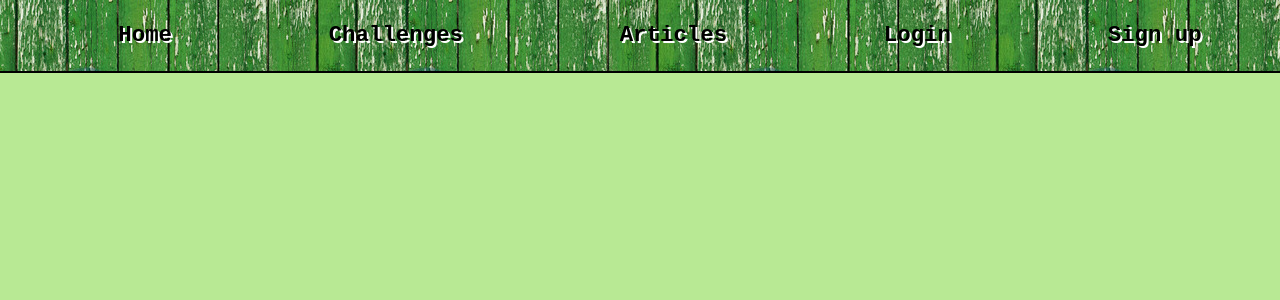
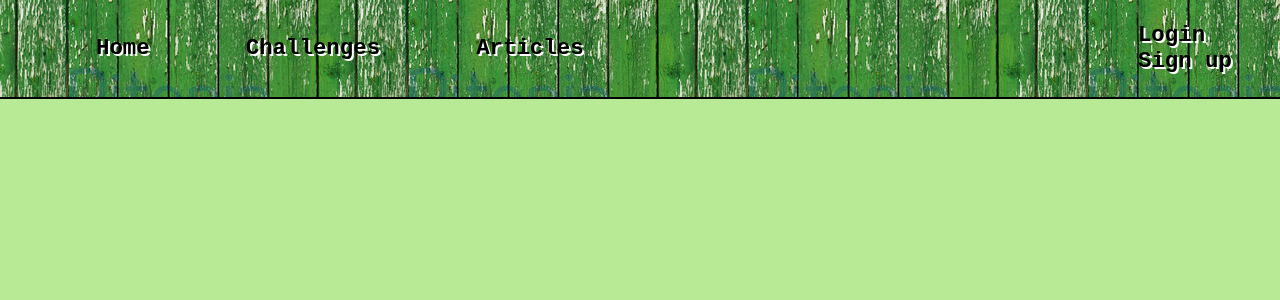
Before and after one commit to AlenioH/eco-challenge-app, a Next.js app: page /login in a window 1280 px wide. Shown: the top 300 px of the page. Built offline with nearby package versions, Linux system fonts and the light colour scheme.

Commit message:
Safety commit, starting to mess around w/ chakra

```diff
--- a/components/Header.js
+++ b/components/Header.js
@@ -20,7 +20,7 @@ export default function Header() {
             <a>Articles</a>
           </Link>
         </li>
-
+        <div className="login">
           <li>
             <Link href="/login">
               <a>Login</a>
@@ -32,6 +32,7 @@ export default function Header() {
               <a>Sign up</a>
             </Link>
           </li>
+        </div>
       </ul>
       <style jsx>{`
         .navigation {
@@ -50,12 +51,17 @@ export default function Header() {
           align-items: center;
           font-size: 1.4rem;
           font-weight: 800;
+          padding-left: 3rem;
         }
 
         li a {
           color: black;
           text-shadow: 2px 2px white;
           text-decoration: none;
+          padding: 0 3rem;
+        }
+        .login {
+          margin-left: auto;
         }
       `}</style>
       <style jsx global>{`
--- a/package.json
+++ b/package.json
@@ -8,6 +8,10 @@
     "start": "next start"
   },
   "dependencies": {
+    "@chakra-ui/core": "^1.0.0-next.2",
+    "@emotion/core": "^10.0.28",
+    "@emotion/styled": "^10.0.27",
+    "emotion-theming": "^10.0.27",
     "next": "9.4.4",
     "react": "16.13.1",
     "react-dom": "16.13.1",
--- /dev/null
+++ b/theme.js
@@ -0,0 +1,34 @@
+import { theme } from '@chakra-ui/core';
+
+export default {
+  breakpoints: ['30em', '48em', '62em', '80em'],
+  fonts: {
+    heading: '"Avenir Next", sans-serif',
+    body: 'system-ui, sans-serif',
+    mono: 'Menlo, monospace',
+  },
+  fontSizes: {
+    xs: '0.75rem',
+    sm: '0.875rem',
+    md: '1rem',
+    lg: '1.125rem',
+    xl: '1.25rem',
+    '2xl': '1.5rem',
+    '3xl': '1.875rem',
+    '4xl': '2.25rem',
+    '5xl': '3rem',
+    '6xl': '4rem',
+  },
+
+  customTheme: {
+    ...theme,
+    colors: {
+      ...theme.colors,
+      brand: {
+        900: '#1a365d',
+        800: '#153e75',
+        700: '#2a69ac',
+      },
+    },
+  },
+};
```
Also changed, not shown: pages/articles.js (+69 -23 lines), pages/index.js (+7 -6 lines), 1 other file (tests, documents, lock files or other folders). Lines whose indentation alone changed are shown as unchanged.
